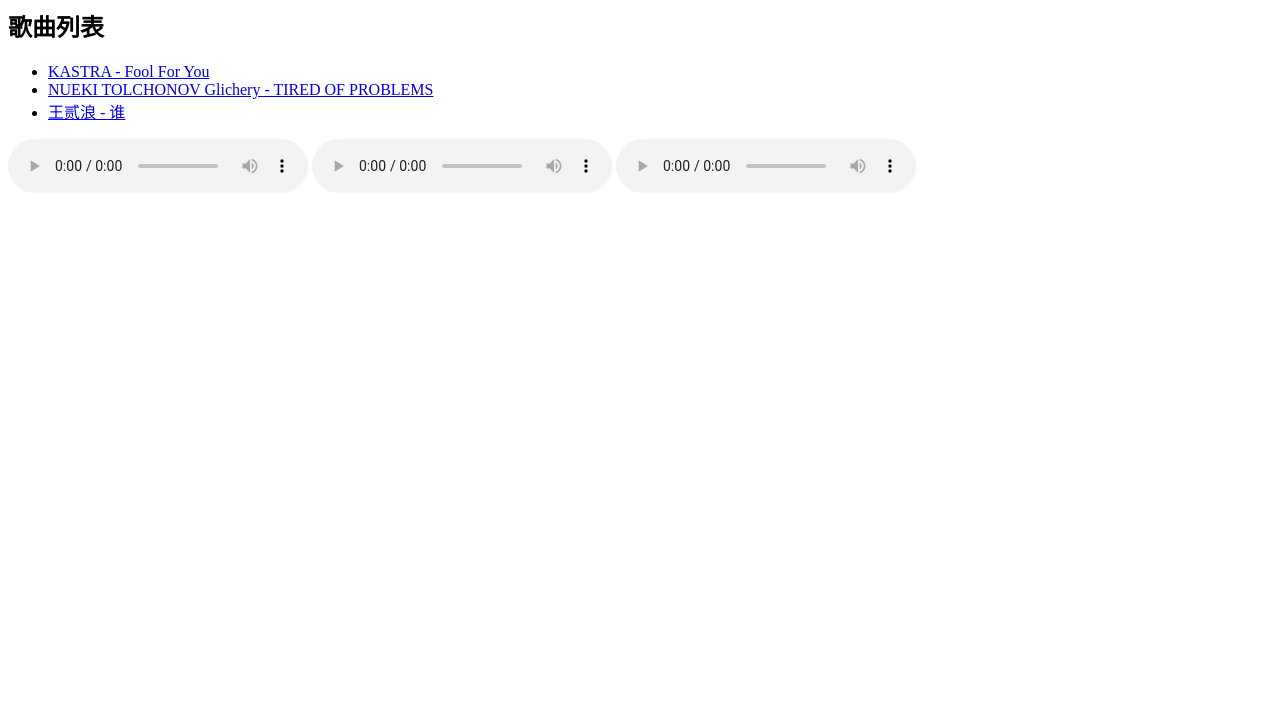
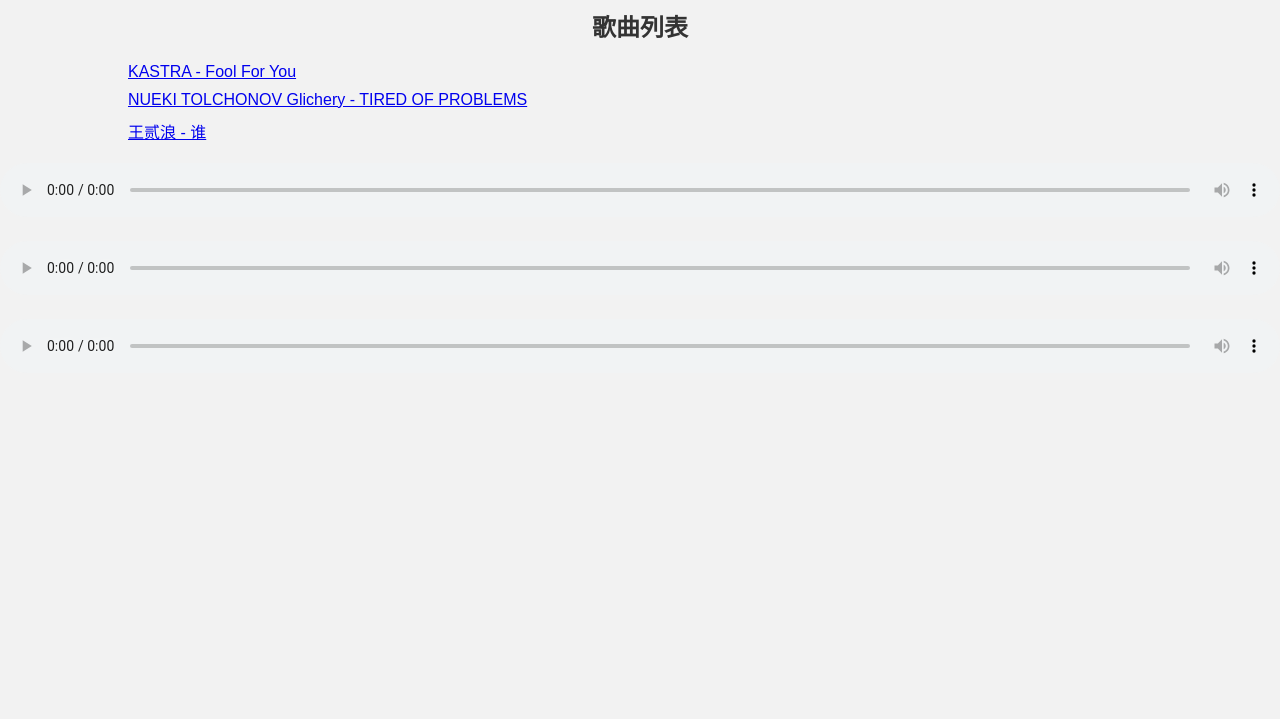
Before and after one commit to Bei-Chen-Leo/music, a plain HTML site: page index.html in a window 1280 px wide. Shown: the part 81-800 px from the top of the page. Drawn offline with Linux system fonts and the light colour scheme.

Commit message:
更新 index.html

```diff
--- a/index.html
+++ b/index.html
@@ -5,7 +5,33 @@
     <meta name="viewport" content="width=device-width, initial-scale=1.0">
     <title>音乐鉴赏页面</title>
     <style>
-        /* 可以在这里添加自定义的CSS样式 */
+        body {
+            font-family: Arial, sans-serif;
+            margin: 0;
+            padding: 0;
+            background-color: #f2f2f2;
+        }
+
+        h1, h2 {
+            text-align: center;
+            color: #333;
+        }
+
+        ul {
+            list-style-type: none;
+            padding: 0;
+            margin: 20px auto;
+            width: 80%;
+        }
+
+        li {
+            margin-bottom: 10px;
+        }
+
+        audio {
+            width: 100%;
+            margin-bottom: 20px;
+        }
     </style>
 </head>
 <body>
```
